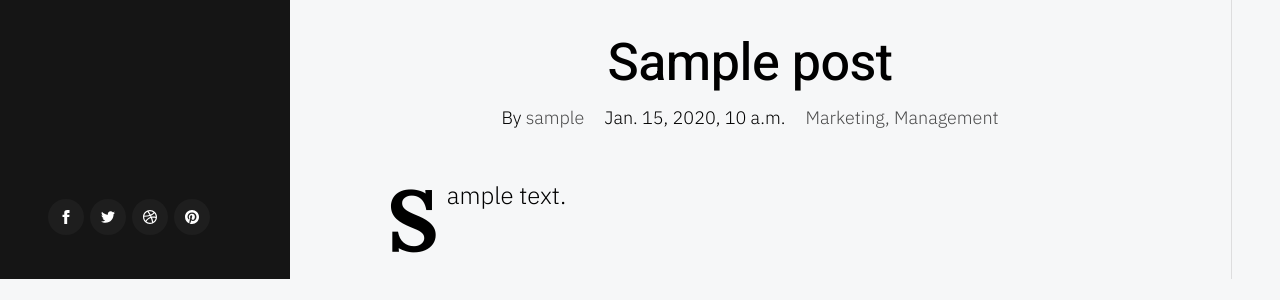
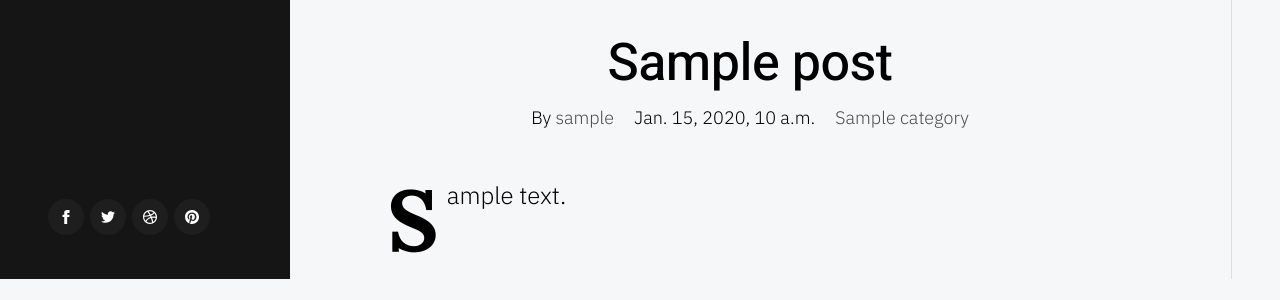
Before and after one commit to kryptxnite/Verum, a Django app: page /post/sample/ in a window 1280 px wide. Shown: the part 521-821 px from the top of the page. Run offline with Django 5.2, Linux system fonts and the light colour scheme; tables that the repository leaves empty hold one stand-in row (values such as "Sample post"); grey boxes marked "Sample" are stand-in pictures.

Commit message:
Fixed displaying and functional of categories on posts

```diff
--- a/blog/templates/blog/post/detail.html
+++ b/blog/templates/blog/post/detail.html
@@ -26,7 +26,7 @@
                     <li class="author">By <a href="#0">{{ post.author }}</a></li>
                     <li class="date">{{ post.publish }}</li>
                     <li class="cat-links">
-                        <a href="#0">Marketing</a><a href="#0">Management</a>
+                        <a href="{% url "blog:post_category_list" post.category.slug %}">{{ post.category }}
                     </li>
                 </ul>
             </div> <!-- end entry__header -->
--- a/blog/templates/blog/post/list.html
+++ b/blog/templates/blog/post/list.html
@@ -30,7 +30,7 @@
                         <h2 class="entry__title"><a href="{{ post.get_absolute_url}}">{{ post.title }}</a></h2>
                         <div class="entry__meta">
                             <span class="entry__meta-cat">
-                                <a href="category.html">{{ post.category }}</a>
+                                <a href="{% url "blog:post_category_list" post.category.slug %}">{{ post.category }}</a>
                             </span>
                             <span class="entry__meta-date">
                                 <a href="{{ post.get_absolute_url}}">{{ post.publish }}</a>
```
